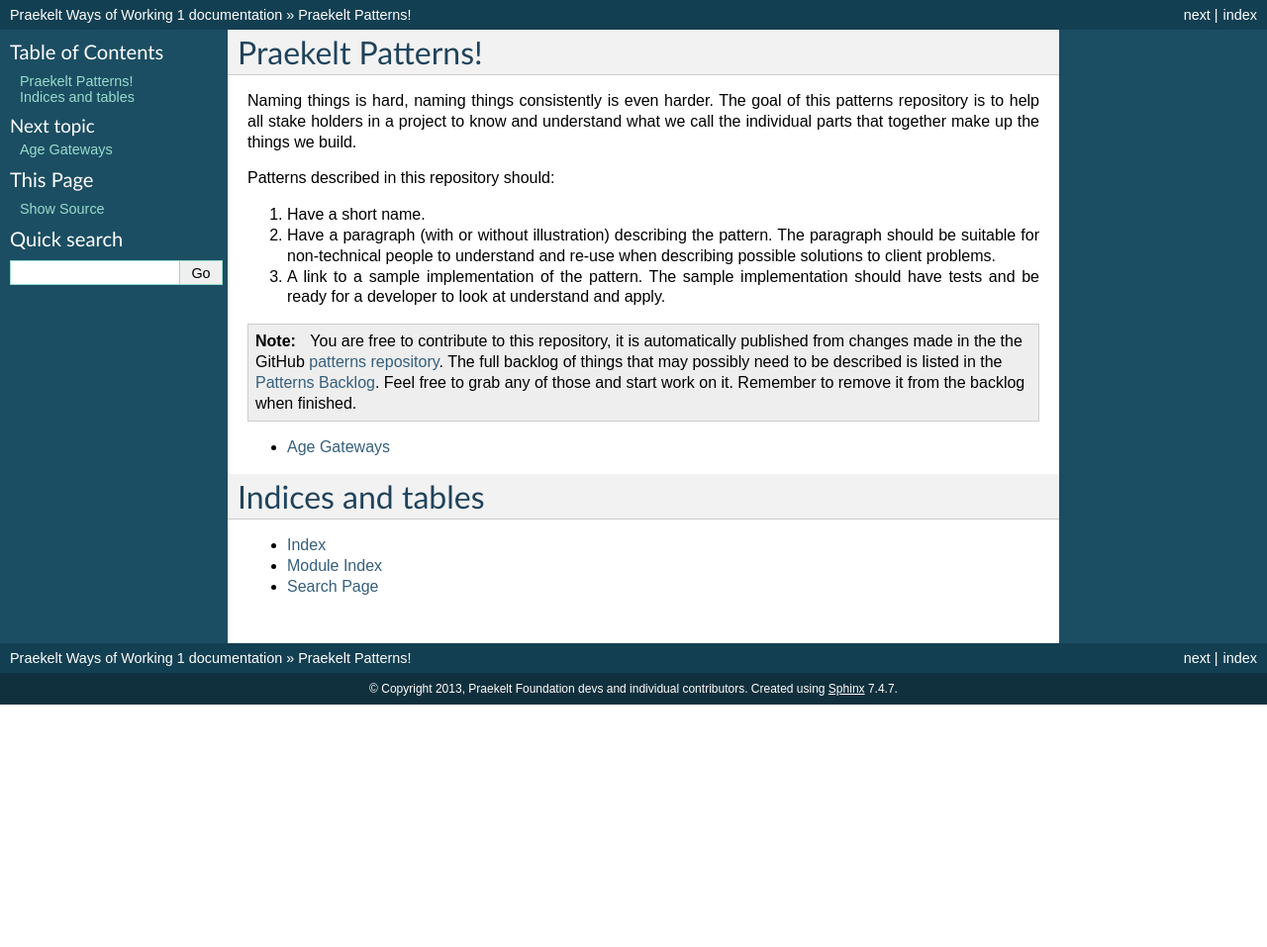
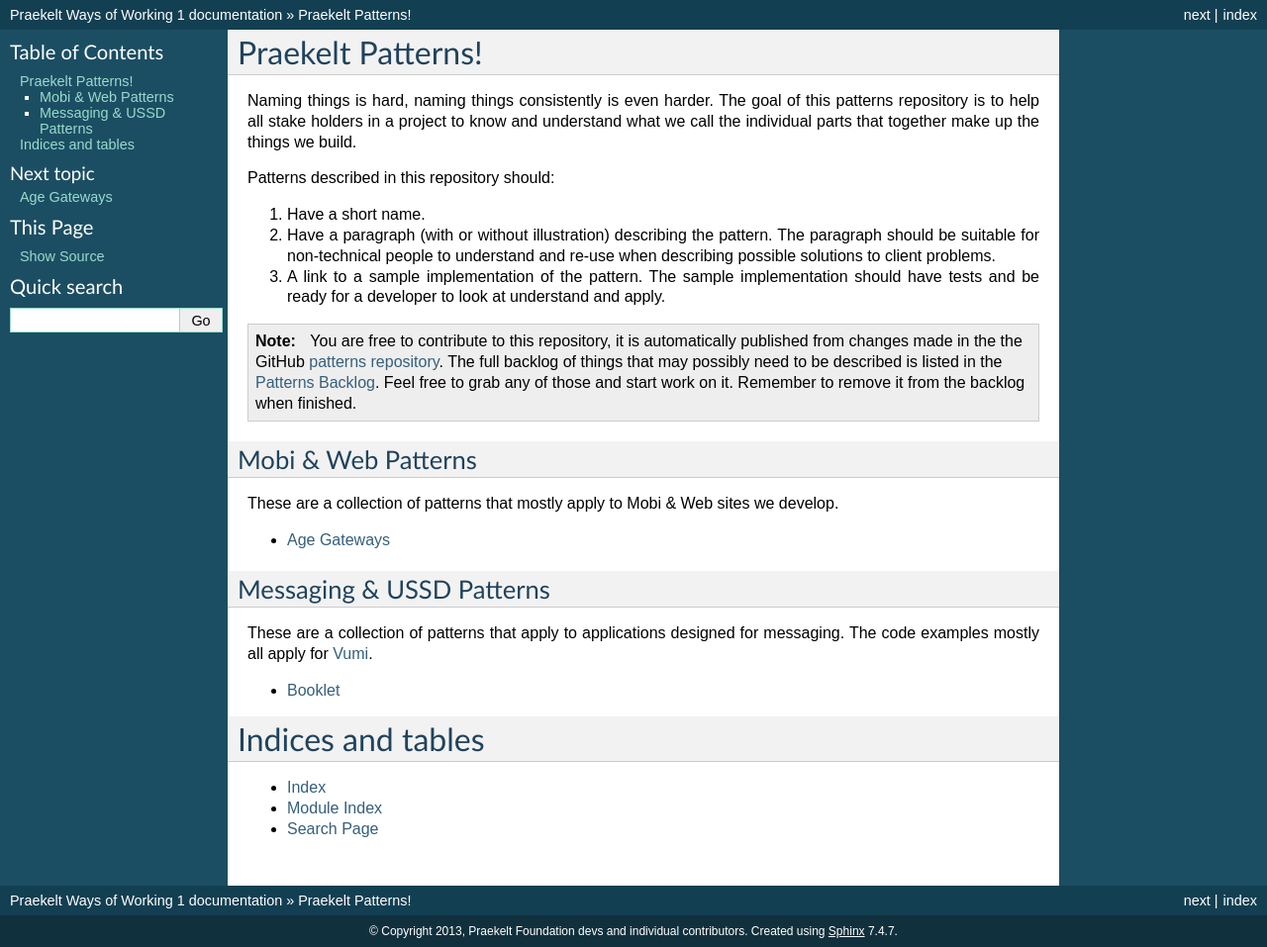
Before and after one commit to praekeltfoundation/patterns, a Sphinx documentation site: the page built from docs/index.rst, in a window 1280 px wide. Shown: the whole page at 99% size. Built offline with Sphinx 7.4.7, drawn with Linux system fonts in a browser that asks for light colours; before the commit the page ends 900 px from its top, so only the background shows below that.

Commit message:
add Booklet state

```diff
--- a/docs/index.rst
+++ b/docs/index.rst
@@ -33,11 +33,28 @@
     when finished.
 
 
+Mobi & Web Patterns
+-------------------
+
+These are a collection of patterns that mostly apply to Mobi & Web sites
+we develop.
+
 .. toctree::
    :maxdepth: 1
 
    age-gateway.rst
 
+Messaging & USSD Patterns
+-------------------------
+
+These are a collection of patterns that apply to applications designed
+for messaging. The code examples mostly all apply for Vumi_.
+
+
+.. toctree::
+  :maxdepth: 1
+
+  states/booklet.rst
 
 
 Indices and tables
@@ -46,3 +63,5 @@
 * :ref:`genindex`
 * :ref:`modindex`
 * :ref:`search`
+
+.. _Vumi: http://www.vumi.org/
```
Also changed, not shown: docs/states/booklet.rst (added, +24 -0 lines).
